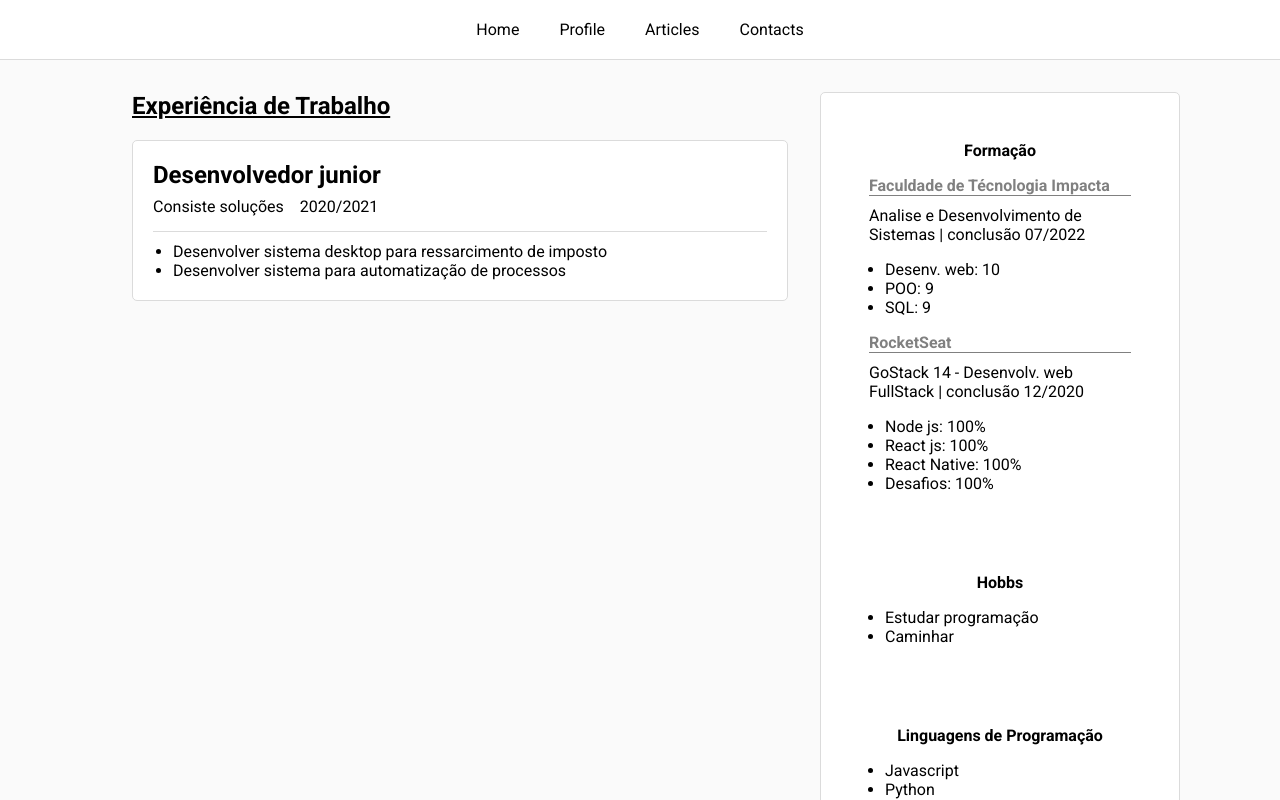
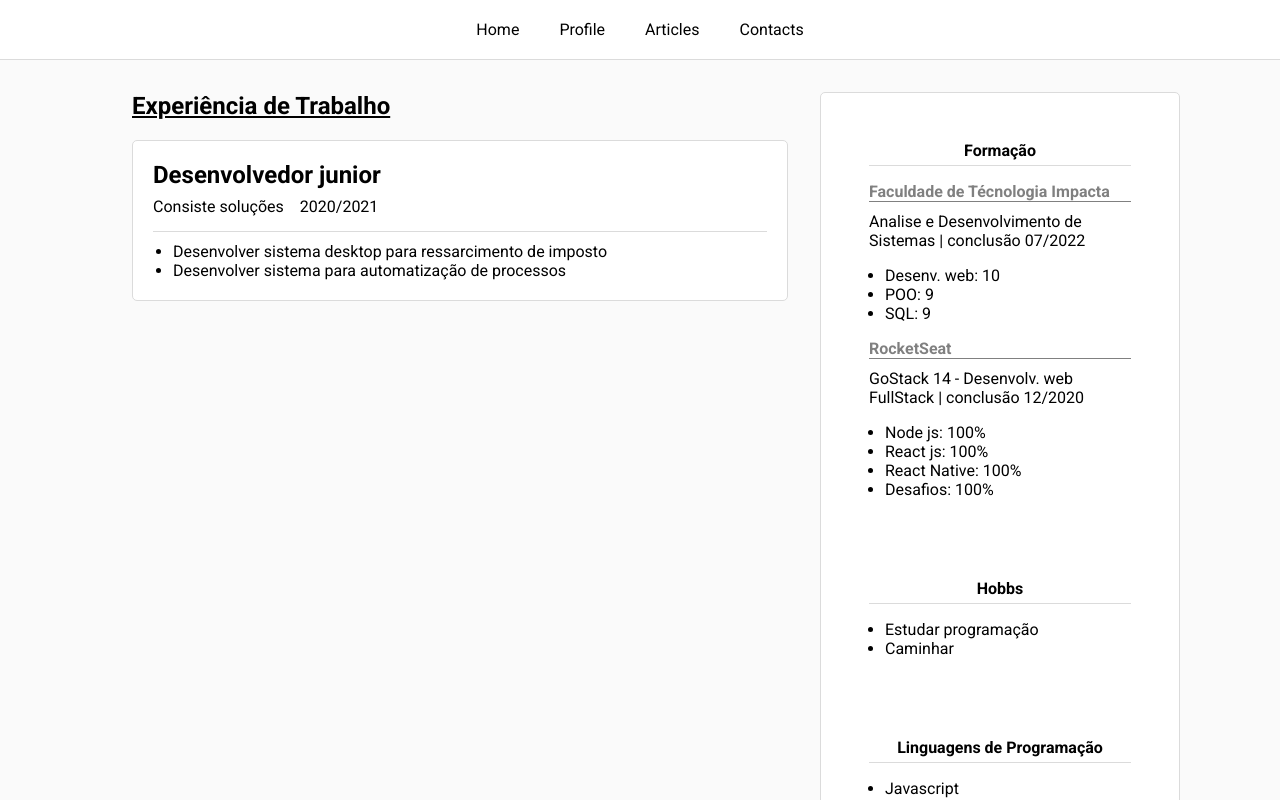
Before and after one commit to Ismael-Oliv/Profile_blog, a Next.js app: page /profile in a window 1280 px wide. Shown: the top 800 px of the page. Built offline with nearby package versions, Linux system fonts and the light colour scheme.

Commit message:
Template: Add articles page

```diff
--- a/src/pages/articles/index.tsx
+++ b/src/pages/articles/index.tsx
@@ -68,5 +68,6 @@ export const getServerSideProps: GetServerSideProps = async ({ params }) => {
 
   return {
     props: { posts },
+
   };
 };
--- a/src/pages/profile/style.module.scss
+++ b/src/pages/profile/style.module.scss
@@ -77,6 +77,9 @@
     align-items: center;
     justify-content: center;
 
+    padding-bottom: 5px;
+    border-bottom: 1px solid rgba(219, 219, 219, 1);
+
     margin-bottom: 1rem;
     h3{
       font-size: 1rem;
@@ -111,11 +114,12 @@
     flex-direction: column;
     align-items: center;
     justify-content: center;
-
-
+    padding-bottom: 5px;
+    border-bottom: 1px solid rgba(219, 219, 219, 1);
     h3{
       font-size: 1rem;
       font-weight: bold;
+
     }
   }
 
```
